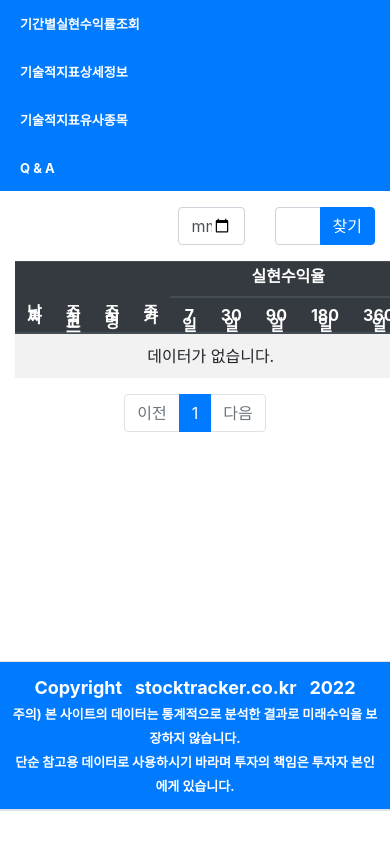
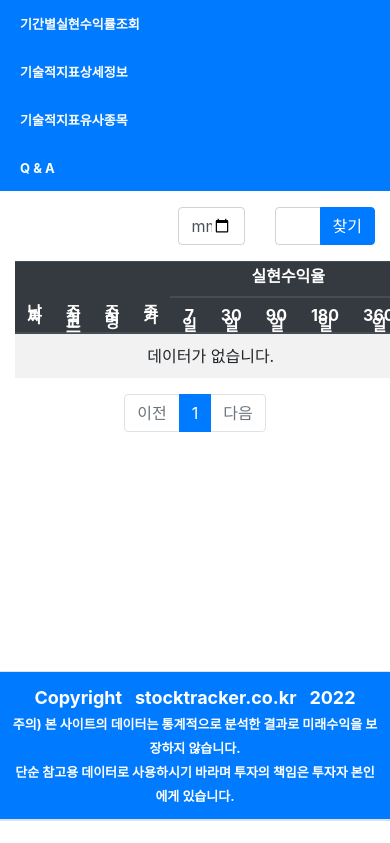
Before and after one commit to yswon2/pybo, a Django app: page /pybo/ in a window 390 px wide; the page is wider, and only the part inside the window is pictured. Shown: the part 73-916 px from the top of that part. Run offline with Django 3.2, Linux system fonts and the light colour scheme; data comes from the database, SQL or seed files in the repository; data that the repository does not hold is empty; some libraries are stand-ins or nearby versions.

Commit message:
footer 위치

```diff
--- a/templates/base.html
+++ b/templates/base.html
@@ -52,12 +52,12 @@
 
     #body-content {
         margin-top: 0px;
-        padding-bottom: 300px; /* footer의 높이 */
+        padding-bottom: 100px; /* footer의 높이 */
     }
 
     .footer {
         width: 100%;
-        height: 110px; /* footer의 높이 */
+        height: 100px; /* footer의 높이 */
         position: absolute;
         bottom: 0;
         left: 0;
--- a/templates/pybo/question_extralist.html
+++ b/templates/pybo/question_extralist.html
@@ -14,7 +14,7 @@
                 {% include "sidebar.html" %}
             </div>
             <!-- Page Content -->
-            <div id="page-content-wrapper" class="col-sm-12 col-md-9 col-lg-10 p-0">
+            <div class="col-sm-12 col-md-9 col-lg-10 p-0">
                 <div class="container my-3">
                     <div class="row justify-content-end my-3">
                         <div class="col-3 input-group">
```
